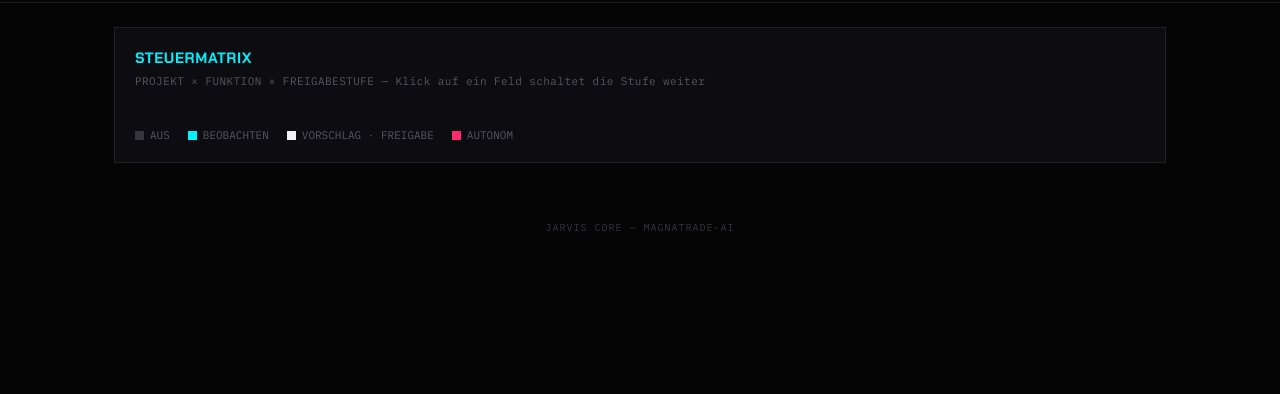
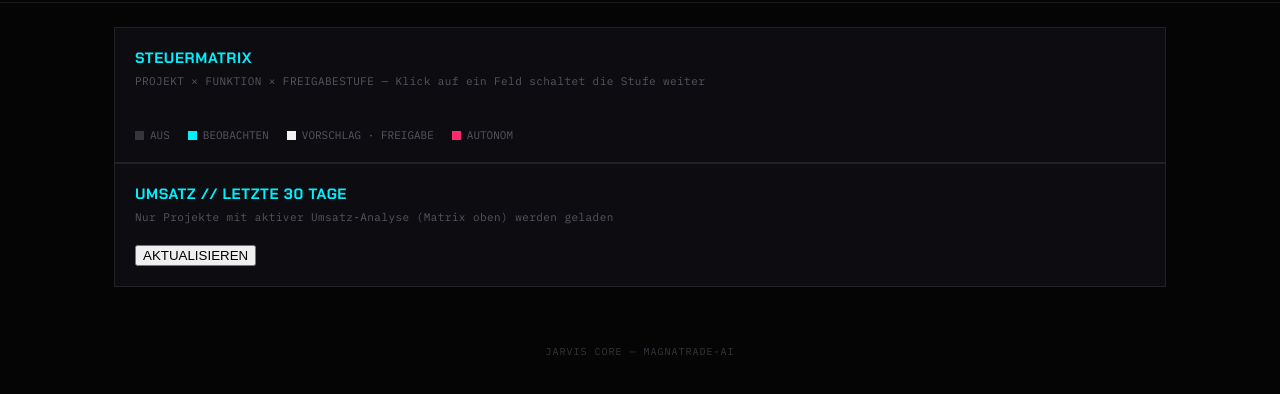
Before and after one commit to MagnaTradeAI/Jarvis, a website: page public/index.html in a window 1280 px wide. Shown: the part 86-480 px from the top of the page. Drawn offline with Linux system fonts and the light colour scheme; no server answers.

Commit message:
Add Umsatz section with refresh functionality
Added a new section for Umsatz analysis with a refresh button.

```diff
--- a/public/index.html
+++ b/public/index.html
@@ -54,6 +54,15 @@
       <div class="legend-item"><span class="node autonom"></span> AUTONOM</div>
     </div>
   </section>
+
+  <section class="panel">
+    <div class="panel-head">
+      <h2>UMSATZ // LETZTE 30 TAGE</h2>
+      <p class="hint">Nur Projekte mit aktiver Umsatz-Analyse (Matrix oben) werden geladen</p>
+    </div>
+    <button class="refresh-btn" id="refresh-umsatz" type="button">AKTUALISIEREN</button>
+    <div class="umsatz-grid" id="umsatz-grid"></div>
+  </section>
 </main>
 
 <footer>
```
